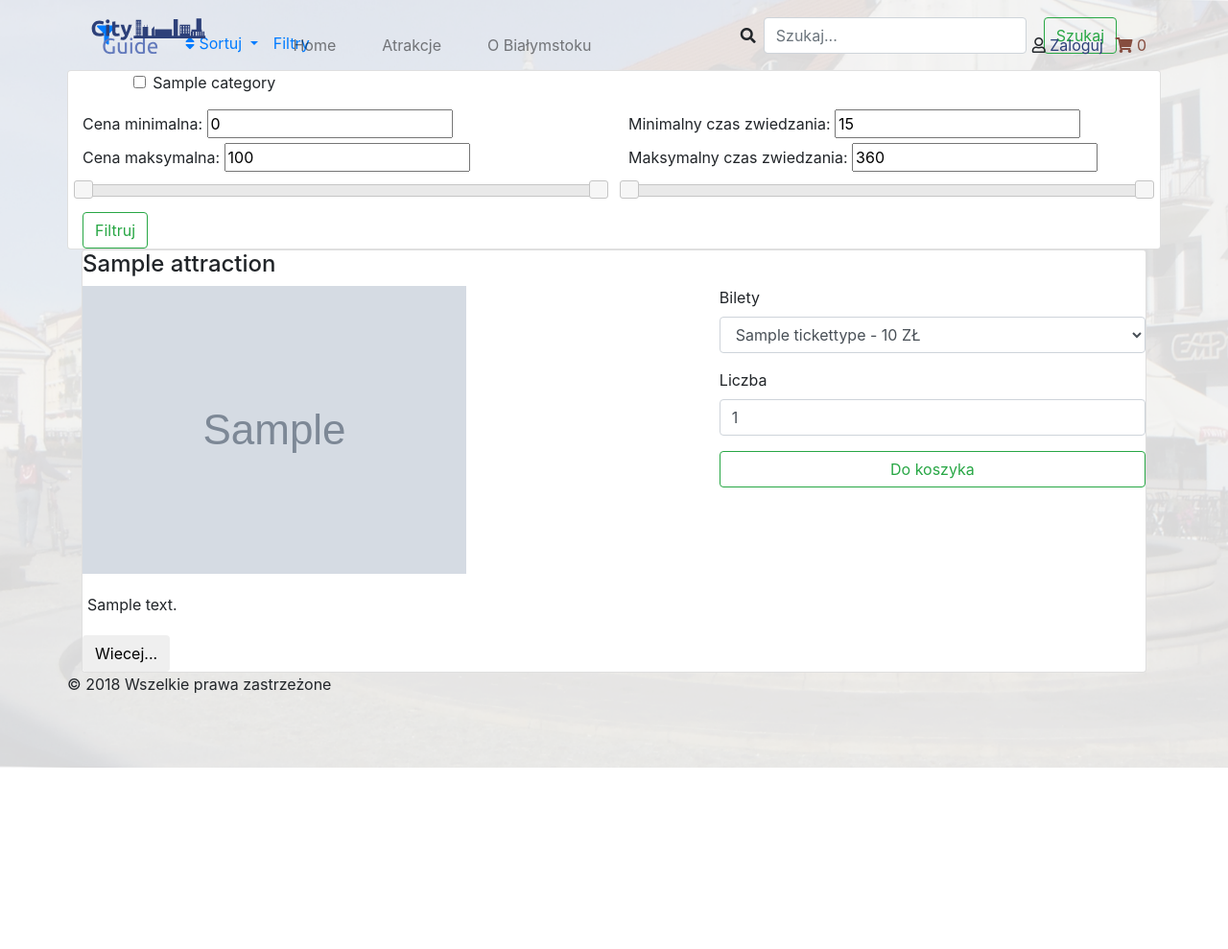
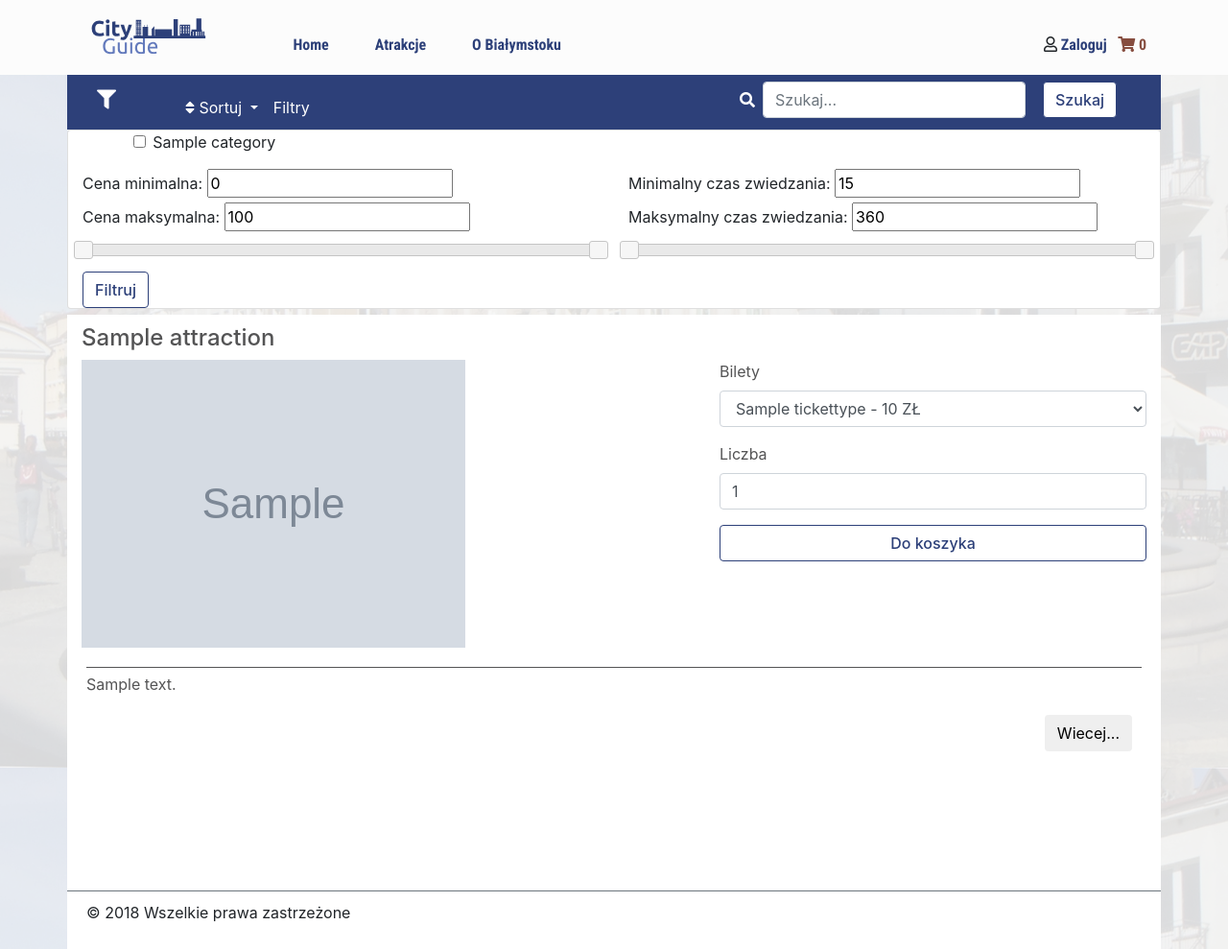
Before and after one commit to catchesfire/city-guide-app, a Django app: page /attractions in a window 1280 px wide. Shown: the whole page at 96% size. Before the commit the page ends 800 px from the top, so only its background shows below. Run offline with Django 3.2, Linux system fonts and the light colour scheme; tables that the repository leaves empty hold one stand-in row (values such as "Sample post"); grey boxes marked "Sample" are stand-in pictures; some libraries are stand-ins or nearby versions.

Commit message:
CSS cleaned

```diff
--- /dev/null
+++ b/CityGuide/city_guide/static/css/spinner.css
@@ -0,0 +1,62 @@
+.spinner {
+    width: 40px;
+    height: 40px;
+    position: absolute;
+    top: 50%;
+    left: 50%;
+    transform: translate('-50%', '-50%');
+}
+
+.cube1, .cube2 {
+    background-color: #333;
+    width: 15px;
+    height: 15px;
+    position: absolute;
+    top: 0;
+    left: 0;
+    -webkit-animation: sk-cubemove 1.8s infinite ease-in-out;
+    animation: sk-cubemove 1.8s infinite ease-in-out;
+}
+
+.cube2 {
+    -webkit-animation-delay: -0.9s;
+    animation-delay: -0.9s;
+}
+
+@-webkit-keyframes sk-cubemove {
+    25% {
+        -webkit-transform: translateX(42px) rotate(-90deg) scale(0.5)
+    }
+    50% {
+        -webkit-transform: translateX(42px) translateY(42px) rotate(-180deg)
+    }
+    75% {
+        -webkit-transform: translateX(0px) translateY(42px) rotate(-270deg) scale(0.5)
+    }
+    100% {
+        -webkit-transform: rotate(-360deg)
+    }
+}
+
+@keyframes sk-cubemove {
+    25% {
+        transform: translateX(42px) rotate(-90deg) scale(0.5);
+        -webkit-transform: translateX(42px) rotate(-90deg) scale(0.5);
+    }
+    50% {
+        transform: translateX(42px) translateY(42px) rotate(-179deg);
+        -webkit-transform: translateX(42px) translateY(42px) rotate(-179deg);
+    }
+    50.1% {
+        transform: translateX(42px) translateY(42px) rotate(-180deg);
+        -webkit-transform: translateX(42px) translateY(42px) rotate(-180deg);
+    }
+    75% {
+        transform: translateX(0px) translateY(42px) rotate(-270deg) scale(0.5);
+        -webkit-transform: translateX(0px) translateY(42px) rotate(-270deg) scale(0.5);
+    }
+    100% {
+        transform: rotate(-360deg);
+        -webkit-transform: rotate(-360deg);
+    }
+}
--- a/CityGuide/city_guide/static/css/style.css
+++ b/CityGuide/city_guide/static/css/style.css
@@ -1,4 +1,13 @@
-/* GLOBAL */
+/* Global */
+h1, h2, h3 { font-family: 'Roboto Condensed', sans-serif; }
+h1, h2 { margin-top: 10px; }
+h1 { font-size: 2em; }
+h2 { font-size: 2.5em; color: #864d3f; }
+h3 { font-size: 2em; color: #2d4079; }
+ul { list-style-type: none; }
+
+.img-responsive { max-width: 100%; height: auto; display: block; }
+.messages-slide { display: none; }
 
 body {
     background-image: url('../images/bg.png');
@@ -13,11 +22,7 @@ body {
     margin: 0;
 }
 
-<<<<<<< HEAD
-footer{
-=======
 footer {
->>>>>>> origin/fix/planner
     background-color: #fff;
     padding: 10px 20px;
     clear: both;
@@ -52,6 +57,9 @@ footer {
     padding-left: 30px;
 }
 
+.navbar-light .navbar-nav .nav-link, .navbar-light .navbar-nav .nav-link:hover { font-weight: bold; color: #2d4079; }
+.navbar-light .navbar-nav .active>.nav-link{ border-bottom: solid 3px #2d4079; }
+.nav-link{ padding: .2rem 1rem; }
 .navbar-light {
     background-color: #fcfcfc;
     font-family: 'Roboto Condensed', sans-serif;
@@ -59,24 +67,10 @@ footer {
     min-height: 72px;
 }
 
-.navbar-light .navbar-nav .nav-link, .navbar-light .navbar-nav .nav-link:hover {
-    font-weight: bold;
-    color: #2d4079;
-}
+/* Buttons */
 
-.navbar-light .navbar-nav .active>.nav-link{
-    border-bottom: solid 3px #2d4079;
-}
-
-.nav-link{
-    padding: .2rem 1rem;
-}
-
-/* #region przyciski */
-
-.imageShort {
-    max-height: 720px;
-}
+.details-button { position: absolute; bottom: 0px; right: 0; }
+.details-button-single { float: right; }
 
 .btn.btn-outline-success {
     background-color: white;
@@ -97,175 +91,41 @@ footer {
     border-color: white;
 }
 
-/* #endregion */
+/* ATTRACTIONS PAGE */
 
-/* #region Atrakcje */
+#description-single-attr { text-align: justify; border-top: 1px solid #545455; padding-top: 5px; }
 
-#attraction-jump {
-    height: 288px;
-    margin-top: 72px;
-    background: url('../images/przygoda.png') #ededed center center no-repeat;
-}
+.attr-deck { margin-bottom: 20px; }
+.attraction-cont { margin-top: 22px; }
+.attraction-short { height: 500px; color: #545455; border: none; padding: 25px; }
+.attracion-single-card { color: #545455; border: none; }
+.description-text { text-align: justify; border-top: 1px solid #545455; margin-top: 15px; }
+.main-image { margin-top: 10px; }
+.image-short { max-height: 720px; }
+.minor-photo { cursor: pointer; max-height: 150px;}
+.cart-img { max-height: 100px; }
+.filter-navbar-cont { margin-top: 92px; }
+.fa-search { color: white; }
+.navbar-custom { background-color: #2d4079; }
+.navbar-custom .navbar-brand { color: white; }
+.navbar-custom .navbar-text { color: white; }
+.navbar-custom .nav-item.active .nav-link, .navbar-custom .nav-item:hover .nav-link { color: white; }
+.navbar-custom .navbar-nav .nav-link { color: white; }
+.slider-values { border: 0; color: white; background-color: #2d4079; font-weight: bold; }
+slider { margin-top: 50px; }
 
-.attrDeck {
-    margin-bottom: 20px;
-}
+/* INDEX PAGE */
 
-.attractionsCont {
-    margin-top: 22px;
-}
+#site-info { background-color: #2d4079; font-family: Verdana, Geneva, Tahoma, sans-serif; padding: 20px 0 40px; }
+#site-info h1 { font-size: 36px; font-family: 'Roboto Condensed', sans-serif; }
+.font-for-all { font-family: "Helvetica Neue", Arial, sans-serif; font-weight: lighter !important; text-align: justify;}
+.tour-desc { text-align: justify; letter-spacing: 0.04em; word-spacing: 0.09em; }
+.slider-height { max-height: 505px; }
 
-.attracionShort {
-    min-height: 500px;
-    max-height: 500px;
-    color: #545455;
-    /* background-color: #ededed; */
-    border: none;
-}
+/* FILTER FORM */
 
-.attracion-single-card {
-    color: #545455;
-    /* background-color: #ededed; */
-    border: none;
-}
-
-.noAtrractionsHeader {
-    text-align: center;
-    color: #2d4079;
-}
-
-.descriptionText {
-    text-align: justify;
-    border-top: 1px solid #545455;
-    margin-top: 15px;
-}
-
-#description-single-attr {
-    text-align: justify;
-    border-top: 1px solid #545455;
-    padding-top: 5px;
-}
-
-.mainImage {
-    margin-top: 10px;
-}
-
-.minor-photo {
-    cursor: pointer;
-    max-height: 150px;
-}
-
-.attracionShort {
-    padding: 25px;
-}
-
-.cart-img {
-    max-height: 100px;
-}
-
-.filterNavbarCont {
-    margin-top: 92px;
-}
-
-.fa-search {
-    color: white;
-}
-
-.navbar-custom {
-    background-color: #2d4079;
-}
-
-.navbar-custom .navbar-brand {
-    color: white;
-}
-
-.navbar-custom .navbar-text {
-    color: white;
-}
-
-.navbar-custom .nav-item.active .nav-link, .navbar-custom .nav-item:hover .nav-link {
-    color: white;
-}
-
-.navbar-custom .navbar-nav .nav-link {
-    color: white;
-}
-
-.sliderValues {
-    border: 0;
-    color: white;
-    background-color: #2d4079;
-    font-weight: bold;
-}
-
-slider {
-    margin-top: 50px;
-}
-
-/* #endregion */
-
-h1 {
-    font-family: 'Roboto Condensed', sans-serif;
-    font-size: 2em;
-    margin-top: 10px;
-}
-
-h2 {
-    font-family: 'Roboto Condensed', sans-serif;
-    font-size: 2.5em;
-    margin-top: 10px;
-    color: #864d3f;
-}
-
-h3 {
-    font-family: 'Roboto Condensed', sans-serif;
-    font-size: 2em;
-    color: #2d4079;
-}
-
-#site-info {
-    background-color: #2d4079;
-    font-family: Verdana, Geneva, Tahoma, sans-serif;
-    padding: 20px 0 40px;
-}
-
-#site-info h1 {
-    font-size: 36px;
-    font-family: 'Roboto Condensed', sans-serif;
-}
-
-.cardBody {
-    margin-left: 75px;
-    margin-right: 75px;
-}
-
-.cardRoutInfo {
-    border-radius: 0 !important;
-    background-color: #ededed;
-}
-
-.cardPlanner {
-    background-color: #ededed;
-}
-
-.fontForAll {
-    font-family: "Helvetica Neue", Arial, sans-serif;
-    font-weight: lighter !important;
-    text-align: justify;
-}
-
-.tourDesc {
-    text-align: justify;
-    letter-spacing: 0.04em;
-    word-spacing: 0.09em;
-}
-
-.buttonEditingPlanner {
-    height: 19px;
-    width: 31px;
-}
-
-.filterCard {
+.filter-nav-container { margin-top: 72px; margin-bottom: -72px; }
+.filter-card {
     margin-top: 10px;
     margin-bottom: 10px;
     padding: 15px;
@@ -275,73 +135,28 @@ h3 {
     border-radius: 0;
 }
 
-.attractionTitleInPlanner {
-    font-family: 'Roboto Condensed', sans-serif;
-    font-size: 1.1em;
-}
+/* PLANNER */
 
-.registerRef {
-    text-align: center;
-}
+#sortable { padding-left: 0px; max-height: 525px; overflow-y: auto; }
 
-.logAndRegisterCard {
-    margin: auto;
-    max-width: 400px;
-    max-height: 560px;
-}
+.attraction-planner-title { font-family: 'Roboto Condensed', sans-serif; font-size: 1.1em; }
+.edge-detail { font-size: 80%; }
+.detail-table { display: none; }
 
-.loginBtn {
-    float: right;
-}
 
-ul {
-    list-style-type: none;
-}
+/* REGISTRATION AND LOGIN */
 
-#sortable {
-    padding-left: 0px;
-    max-height: 525px;
-    overflow-y: auto;
-}
+.register-ref { text-align: center; }
+.log-and-register-card { margin: auto; max-width: 400px; max-height: 560px; }
+.g-recaptcha { margin-bottom: 10px; }
 
-exampleTripAttr {
-    overflow-y: auto;
-    max-height: 135px;
-}
+/* ABOUT PAGE */
 
-.g-recaptcha {
-    margin-bottom: 10px;
-}
+.p1 { text-indent: 50px; text-align: justify; }
+.description-photos { width: 100%; height: auto; margin-left: 10px; margin-right: 0px }
+.description-title { font-family: 'Roboto Condensed', sans-serif; font-size: 4.5em; color: #2d4079; }
 
-.filter-nav-container {
-    margin-top: 72px;
-    margin-bottom: -72px;
-}
-
-.decriptionPhot {
-    min-width: 1280px;
-    max-width: 1280px;
-}
-
-.p1 {
-    text-indent: 50px;
-    text-align: justify;
-}
-
-.descriptionPhotos {
-    width: 100%;
-    height: auto;
-    margin-left: 10px;
-    margin-right: 0px;
-}
-
-.descriptionTitle {
-    font-family: 'Roboto Condensed', sans-serif;
-    font-size: 4.5em;
-    color: #2d4079;
-}
-
-.buttonHref {
+.button-href {
     padding-left: 0px !important;
     font-size: 80%;
     color: #6C757D;
@@ -349,157 +164,16 @@ exampleTripAttr {
     padding-right: 2px;
 }
 
-.details-button {
-    position: absolute;
-    bottom: 0px;
-    right: 0;
-}
+/* PROFILE PAGE */
 
-.details-button-single {
-    float: right;
-}
+.profile-form-group-left { padding-left: 30px; padding-right: 15px; }
+.profile-form-group-right { padding-left: 15px; padding-right: 30px; }
+.profil-message { padding: 10px; margin: 0; }
+.p-justify { text-align: justify; }
 
-.edge-detail {
-    font-size: 80%;
-}
 
-.detail-table {
-    display: none;
-}
+/* MAP */
+#map { height: 96%; }
+#map-attraction { height: 100%; }
 
-.profile-form-group-left {
-    padding-left: 30px;
-    padding-right: 15px;
-}
-
-.profile-form-group-right {
-    padding-left: 15px;
-    padding-right: 30px;
-}
-
-.mr-30 {
-    margin-right: 30px;
-}
-
-.mr-15 {
-    margin-right: 15px;
-}
-
-.mt-30 {
-    margin-top: 30px;
-}
-
-.mt-20 {
-    margin-top: 20px;
-}
-
-.mt-72 {
-    margin-top: 72px;
-}
-
-.px-30 {
-    padding-left: 30px;
-    padding-right: 30px;
-}
-
-.pl-30 {
-    padding-left: 30px;
-}
-
-.profil-message {
-    padding: 10px;
-    margin: 0;
-}
-
-.p-justify {
-    text-align: justify;
-}
-
-#map-attraction {
-    height: 100%;
-}
-
-.img-responsive {
-    max-width: 100%;
-    height: auto;
-    display: block;
-}
-
-.map {
-    height: 100%!important;
-}
-
-.sliderHeight {
-    max-height: 505px;
-}
-
-.messages-slide {
-    display: none;
-}
-
-.spinner {
-    width: 40px;
-    height: 40px;
-    position: absolute;
-    top: 50%;
-    left: 50%;
-    transform: translate('-50%', '-50%');
-}
-
-.cube1, .cube2 {
-    background-color: #333;
-    width: 15px;
-    height: 15px;
-    position: absolute;
-    top: 0;
-    left: 0;
-    -webkit-animation: sk-cubemove 1.8s infinite ease-in-out;
-    animation: sk-cubemove 1.8s infinite ease-in-out;
-}
-
-.cube2 {
-    -webkit-animation-delay: -0.9s;
-    animation-delay: -0.9s;
-}
-
-@-webkit-keyframes sk-cubemove {
-    25% {
-        -webkit-transform: translateX(42px) rotate(-90deg) scale(0.5)
-    }
-    50% {
-        -webkit-transform: translateX(42px) translateY(42px) rotate(-180deg)
-    }
-    75% {
-        -webkit-transform: translateX(0px) translateY(42px) rotate(-270deg) scale(0.5)
-    }
-    100% {
-        -webkit-transform: rotate(-360deg)
-    }
-}
-
-@keyframes sk-cubemove {
-    25% {
-        transform: translateX(42px) rotate(-90deg) scale(0.5);
-        -webkit-transform: translateX(42px) rotate(-90deg) scale(0.5);
-    }
-    50% {
-        transform: translateX(42px) translateY(42px) rotate(-179deg);
-        -webkit-transform: translateX(42px) translateY(42px) rotate(-179deg);
-    }
-    50.1% {
-        transform: translateX(42px) translateY(42px) rotate(-180deg);
-        -webkit-transform: translateX(42px) translateY(42px) rotate(-180deg);
-    }
-    75% {
-        transform: translateX(0px) translateY(42px) rotate(-270deg) scale(0.5);
-        -webkit-transform: translateX(0px) translateY(42px) rotate(-270deg) scale(0.5);
-    }
-    100% {
-        transform: rotate(-360deg);
-        -webkit-transform: rotate(-360deg);
-    }
-}
-
-#map {
-    height: 96%;
-}
+.map { height: 100%!important; }
--- /dev/null
+++ b/CityGuide/city_guide/static/css/util.css
@@ -0,0 +1,7 @@
+.mr-30 { margin-right: 30px; }
+.mr-15 { margin-right: 15px; }
+.mt-30 { margin-top: 30px; }
+.mt-20 { margin-top: 20px; }
+.mt-72 { margin-top: 72px; }
+.px-30 { padding-left: 30px; padding-right: 30px; }
+.pl-30 { padding-left: 30px; }
--- a/CityGuide/city_guide/templates/base.html
+++ b/CityGuide/city_guide/templates/base.html
@@ -14,7 +14,10 @@
         crossorigin="anonymous">
     <link href="https://fonts.googleapis.com/css?family=Roboto+Condensed:400,700" rel="stylesheet">
     <link rel="stylesheet" href="//code.jquery.com/ui/1.12.1/themes/base/jquery-ui.css">
-    <link rel="stylesheet" href="{% static 'css/style.css' %}"> {% endblock %}
+    <link rel="stylesheet" href="{% static 'css/style.css' %}">
+    <link rel="stylesheet" href="{% static 'css/util.css' %}">
+    <link rel="stylesheet" href="{% static 'css/spinner.css' %}">
+    {% endblock %}
 
     <title>{% block title %}Hello, world!{% endblock %}</title>
 </head>
```
